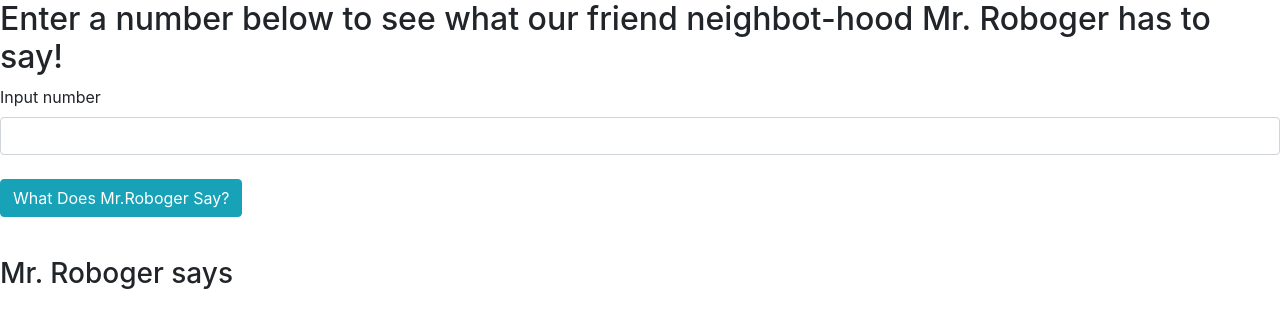
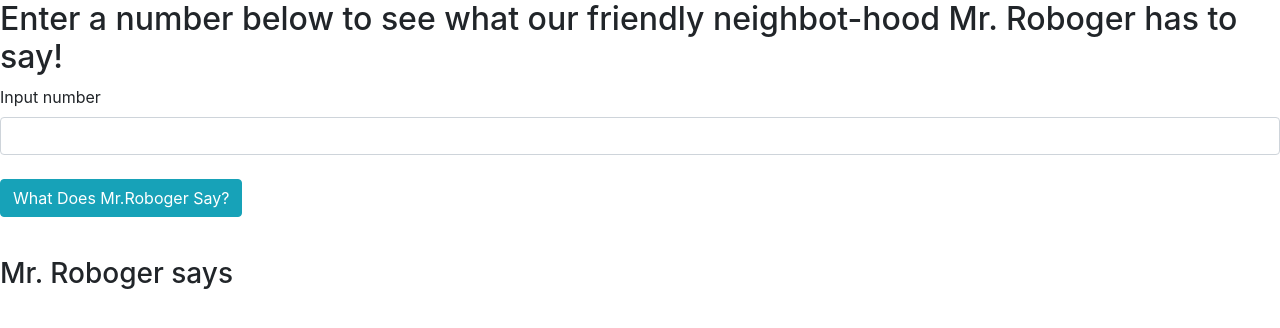
Before and after one commit to mattfoley0375/mr.roboger, a plain HTML site: page index.html in a window 1280 px wide. Drawn offline with Linux system fonts and the light colour scheme.

Commit message:
fixed some typos

```diff
--- a/index.html
+++ b/index.html
@@ -10,7 +10,7 @@
     <title>Mr. Roboger's Neighbot-hood</title>
   </head>
   <body>
-      <h2>Enter a number below to see what our friend neighbot-hood Mr. Roboger has to say!</h2>
+      <h2>Enter a number below to see what our friendly neighbot-hood Mr. Roboger has to say!</h2>
       <form id="NumberInputForm">
         <div class="form-group">
           <label for="numVal">Input number</label>
```
